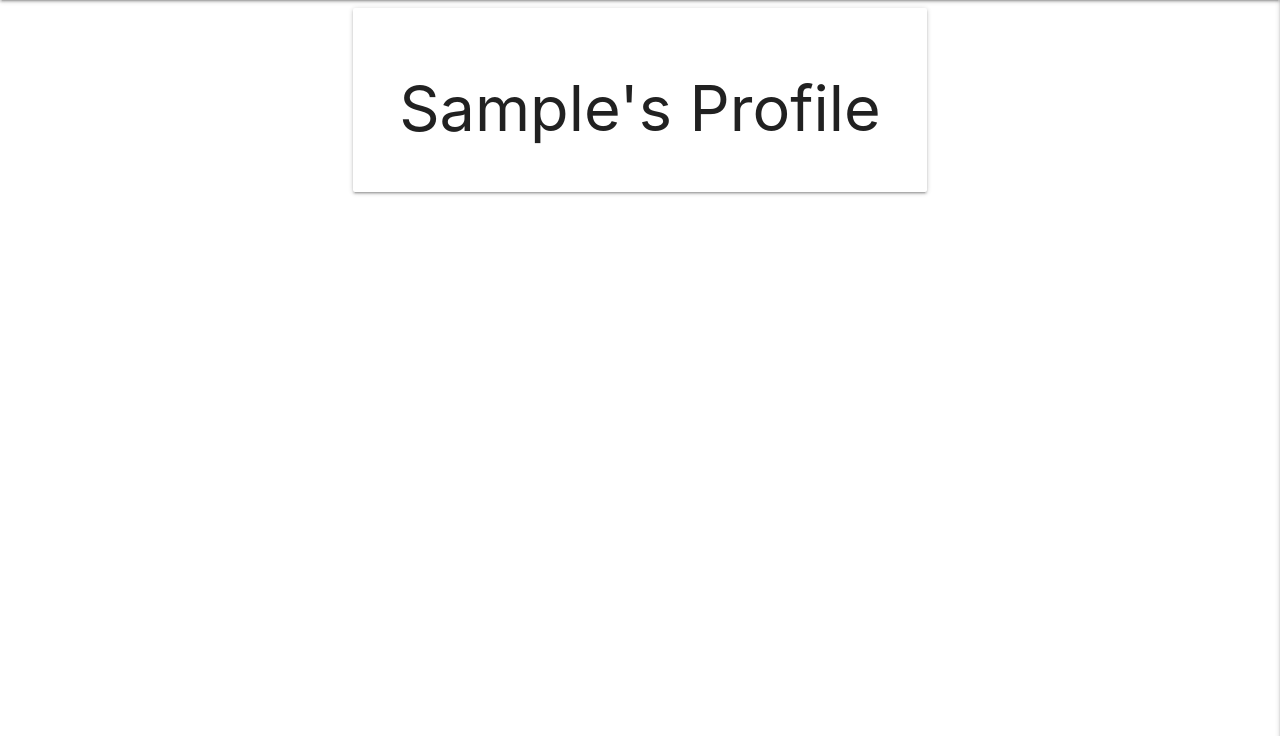
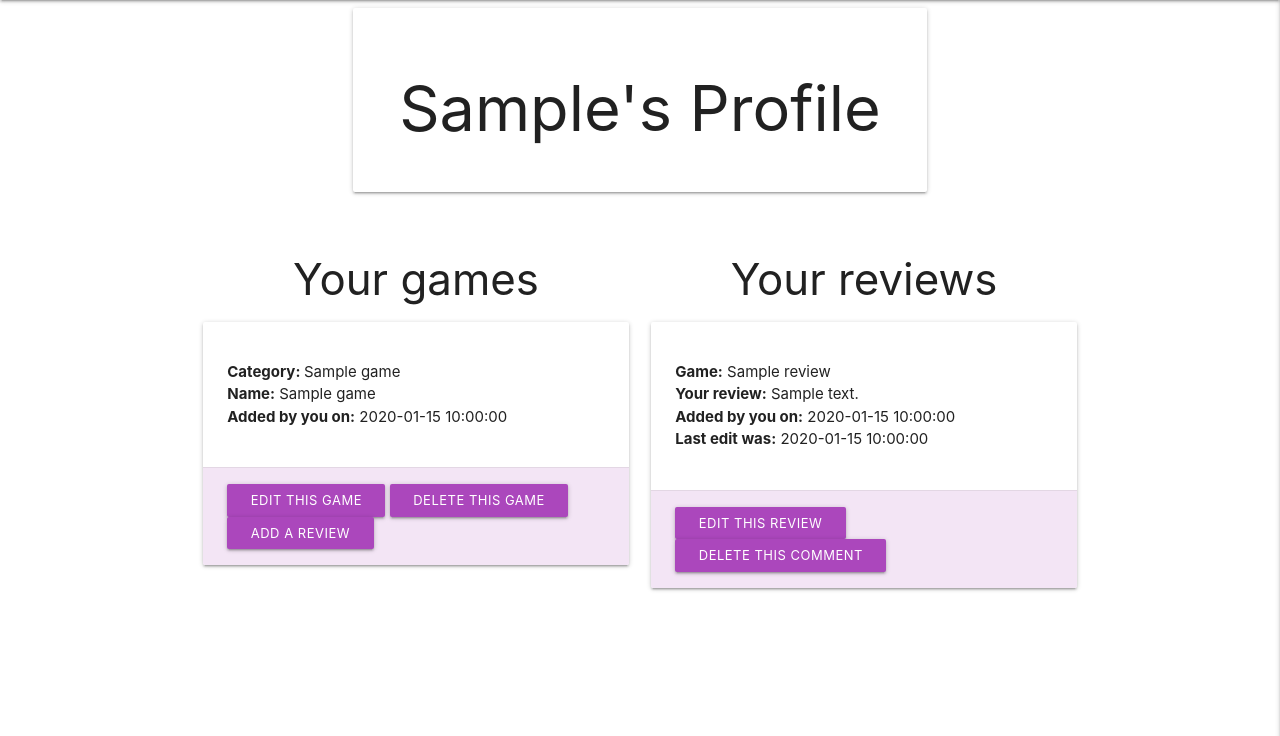
Before and after one commit to SamBurgess93/GamerHub, a Flask app: page /profile/1 in a window 1280 px wide. Shown: the part 64-800 px from the top of the page. Run offline with Flask 2, Linux system fonts and the light colour scheme; the visitor is signed in with stand-in values (Sample User, id 1); a database or web service that is not in the repository returns one stand-in record (values such as "Sample title"); some libraries are stand-ins or nearby versions.

Commit message:
Added edit and delete review function

```diff
--- a/app.py
+++ b/app.py
@@ -114,9 +114,17 @@ def profile(username):
     # grab the session users username from the db
     username = mongo.db.users.find_one(
         {"username": session["user"]})["username"]
-
+    reviews = list(mongo.db.reviews.find(
+        {"author": session["user"]}))
+    games = list(mongo.db.games.find(
+        {"created_by": session["user"]}))
     if session["user"]:
-        return render_template("profile.html", username=username)
+        return render_template(
+            "profile.html",
+            username=username,
+            reviews=reviews,
+            games=games,
+            )
 
     return redirect(url_for("login"))
 
@@ -165,6 +173,50 @@ def add_game():
         categories=categories,
     )
 
+@app.route("/edit_game/<game_id>", methods=["GET", "POST"])
+def edit_game(game_id):
+
+    # Edit a game in database
+    if request.method == "POST":
+        gamename = mongo.db.games
+
+        filter = {"_id": ObjectId(game_id)}
+
+        newvalues = {
+            "$set": {
+                "category_name": request.form.get("category_name"),
+                "game_image": request.form.get("game_image"),
+                "game_description": request.form.get(
+                    "game_description"),
+            }
+        }
+
+        gamename.update_one(filter, newvalues)
+        flash("Your game has been updated. Thank you!")
+        return redirect(url_for("profile", username=session["user"]))
+
+    game = mongo.db.games.find_one(
+        {"_id": ObjectId(game_id)})
+    categories = mongo.db.categories.find().sort("category_name", 1)
+    return render_template(
+        "edit_game.html", game=game, categories=categories
+    )
+
+
+@app.route("/delete_game/<game_id>")
+def delete_game(game_id):
+
+    # Find and then delete comments on a game from database
+    game_name = mongo.db.games.find_one(
+        {"_id": ObjectId(game_id)}
+    ).get("game_name")
+    mongo.db.reviews.remove({"game_name": game_name})
+
+    # Delete a game from database
+    mongo.db.games.remove({"_id": ObjectId(game_id)})
+    flash("Your games has been deleted")
+    return redirect(url_for("profile", username=session["user"]))
+
 
 @app.route("/add_review", methods=["POST"])
 def add_review():
@@ -189,6 +241,14 @@ def add_review():
         return redirect(url_for("register"))
 
 
+@app.route("/delete_review/<review_id>")
+def delete_review(review_id):
+    # Delete a review from the database
+    flash("Your review has been deleted")
+    mongo.db.reviews.remove({"_id": ObjectId(review_id)})
+    return redirect(url_for("profile", username=session["user"]))
+
+
 @app.route("/edit_review/<review_id>", methods={"GET", "POST"})
 def edit_review(review_id):
 
@@ -205,7 +265,7 @@ def edit_review(review_id):
 
         editted_review = {
             "game_name": request.form.get("game_name"),
-            "game_comment": request.form.get("game_comment"),
+            "game_review": request.form.get("game_review"),
             "author": author,
             "created_on": created_on,
             "editted_on": datetime.now().strftime("%d, %B, %Y at %H:%M"),
@@ -216,7 +276,7 @@ def edit_review(review_id):
         flash("Your review has been changed")
         return redirect(url_for("profile", username=session["user"]))
 
-    comment = mongo.db.reviews.find_one({"_id": ObjectId(review_id)})
+    review = mongo.db.reviews.find_one({"_id": ObjectId(review_id)})
     return render_template("edit_review.html", review=review)
 
 
--- a/static/js/script.js
+++ b/static/js/script.js
@@ -1,4 +1,5 @@
 $(document).ready(function(){
     $('.sidenav').sidenav({edge: "right"});
     $('select').formSelect();
+    $('.modal').modal();
   });
--- a/templates/edit_review.html
+++ b/templates/edit_review.html
@@ -20,7 +20,7 @@
                 </div>
             </div>
 
-            <!-- Input for editing a comment's content -->
+            <!-- Input for editing a review's content -->
             <div class="row">
                 <div class="input-field col s12">
                     <i class="material-icons prefix purple-text text-darken-3"></i>
@@ -35,13 +35,13 @@
             <div class="row">
                 <div class="center-align col s6 offset-s3">
                     <button type="submit" class="btn-large waves-effect waves-light purple lighten-1">
-                        Edit this comment<i class="material-icons right">edit</i>
+                        Edit this comment<i class="material-icons right"></i>
                     </button>
 
                     <!-- Button to cancel all changes and return to technologies -->
                     <a href="{{ url_for('profile', username=session["user"]) }}"
                         class="btn-large waves-effect waves-light purple lighten-1">
-                        Cancel Changes <i class="material-icons right">close</i>
+                        Cancel Changes <i class="material-icons right"></i>
                     </a>
                 </div>
             </div>
--- a/templates/profile.html
+++ b/templates/profile.html
@@ -11,4 +11,91 @@
     </div>
 </div>
 
+<!-- List the games added by this user-->
+<div class="row">
+    <div class="col s12 m6">
+        {% if games|length > 0 %}
+        <h3 class="heading center-align">Your games</h3>
+        {% for game in games %}
+        <div class="card horizontal">
+            <div class="card-stacked">
+                <div class="card-content">
+                    <ul>
+                        <li><b>Category: </b>{{ game.category_name }}</li>
+                        <li><b>Name:</b> {{ game.game_name }}</li>
+                        <li><b>Added by you on:</b> {{ game.added_on }}</li>
+                    </ul>
+                </div>
+                <div class="card-action purple lighten-5">
+                    <a href="{{ url_for('edit_game', game_id=game._id) }}" class="waves-effect waves-light btn-small purple lighten-1 align-right"><i class="material-icons right"></i>Edit this game</a>
+                    <a class="waves-effect waves-light btn-small purple lighten-1 align-right modal-trigger" href="#modal{{ game._id }}"><i class="material-icons right"></i>Delete this game</a>
+                    <a class="waves-effect waves-light btn-small purple lighten-1 align-right modal-trigger" href="{{ url_for('reviews', game_id=game._id) }}">
+                        <i class="material-icons right"></i>Add a review
+                    </a>
+                </div>
+            </div>
+        </div>
+
+        <!--  Delete game modal -->
+        <div id="modal{{ game._id }}" class="modal">
+            <div class="modal-content purple lighten-5">
+                <h4>Are you sure you want to delete this item?</h4>
+                <p>The entire entry and all its comments will be deleted and you will not be able to retrieve them</p>
+            </div>
+            <div class="modal-footer center-align purple lighten-5">
+                <a href="{{ url_for('delete_game', game_id=game._id) }}" class="modal-close waves-effect waves-light btn-small purple lighten-1 align-right">Yes I am certain I want to delete this</a>
+                <a href="{{ url_for('get_games', game_id=game._id) }}" class="modal-close waves-effect waves-light btn-small purple lighten-1 align-right">No, return to safety</a>
+            </div>
+        </div>
+
+        {% endfor %} {% else %}
+        <div class="center-align">
+            <h4>You haven't added any games yet</h4>
+            <a href="{{ url_for('add_game') }}" class="waves-effect waves-light btn-small purple lighten-1"><i class="fas fa-plus-square right"></i>Add one now</a>
+        </div>
+        {% endif %}
+    </div>
+
+    <div class="col s12 m6">
+        {% if reviews|length > 0 %}
+        <h3 class="heading center-align">Your reviews</h3>
+        {% for review in reviews %}
+        <div class="card horizontal">
+            <div class="card-stacked">
+                <div class="card-content">
+                    <ul>
+                        <li><b>Game:</b> {{ review.game_name }}</li>
+                        <li><b>Your review:</b> {{ review.game_review }}</li>
+                        <li><b>Added by you on:</b> {{ review.created_on }}</li>
+                        <li><b>Last edit was:</b> {{ review.editted_on }}</li>
+                    </ul>
+                </div>
+                <div class="card-action purple lighten-5">
+                    <a href="{{ url_for('edit_review', review_id=review._id) }}" class="waves-effect waves-light btn-small purple lighten-1 align-right"><i class="material-icons right"></i>Edit this review</a>
+                    <a class="waves-effect waves-light btn-small purple lighten-1 align-right modal-trigger" href="#modal{{ review._id }}"><i class="material-icons right"></i>Delete this comment</a>
+                </div>
+            </div>
+        </div>
+
+        <!--  Delete comment modal -->
+        <div id="modal{{ review._id }}" class="modal">
+            <div class="modal-content purple lighten-5">
+                <h4>Are you sure you want to delete this review?</h4>
+                <p>It will be permanenetly deleted</p>
+            </div>
+            <div class="modal-footer center-align purple lighten-5">
+                <a href="{{ url_for('delete_review', review_id=review._id) }}" class="modal-close waves-effect waves-light btn-small purple lighten-1 align-right">Yes I am certain I want to delete this</a>
+                <a href="{{ url_for('profile', username=session['user']) }}" class="modal-close waves-effect waves-light btn-small purple lighten-1 align-right">No, thanks</a>
+            </div>
+        </div>
+        {% endfor %}
+    </div>
+    {% else %}
+    <div class="center-align">
+        <h4>You haven't added any reviews yet</h4>
+        <a href="{{ url_for('get_games') }}" class="waves-effect waves-light btn-small purple lighten-1 align-right"><i class="material-icons right"></i>Pick a game to comment on</a>
+    </div>
+</div>
+
+{% endif %}
 {% endblock %}
```
Also changed, not shown: templates/edit_game.html (added, +75 -0 lines), templates/reviews.html (+5 -10 lines), templates/add_categories.html (added).
